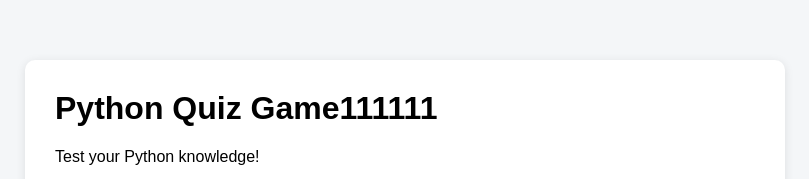
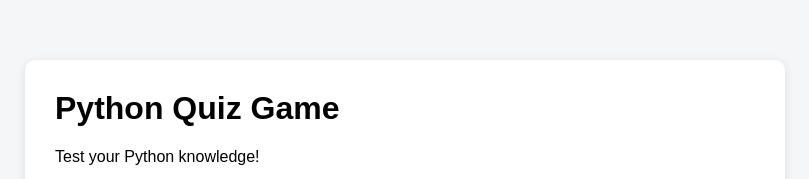
Before and after one commit to AmardeepSingh-06/Python-Quiz, a plain HTML site: page frontend/index.html in a window 1280 px wide. Shown: the top 179 px of the page, without its empty margins (235-1044 px from the left). Drawn offline with Linux system fonts and the light colour scheme.

Commit message:
Fix quiz game title in index.html

```diff
--- a/frontend/index.html
+++ b/frontend/index.html
@@ -8,7 +8,7 @@
 </head>
 <body>
   <div class="container">
-    <h1>Python Quiz Game111111</h1>
+    <h1>Python Quiz Game</h1>
     <p>Test your Python knowledge!</p>
     <form id="startForm">
       <input id="playerName" type="text" placeholder="Enter your name" required maxlength="50">
```
